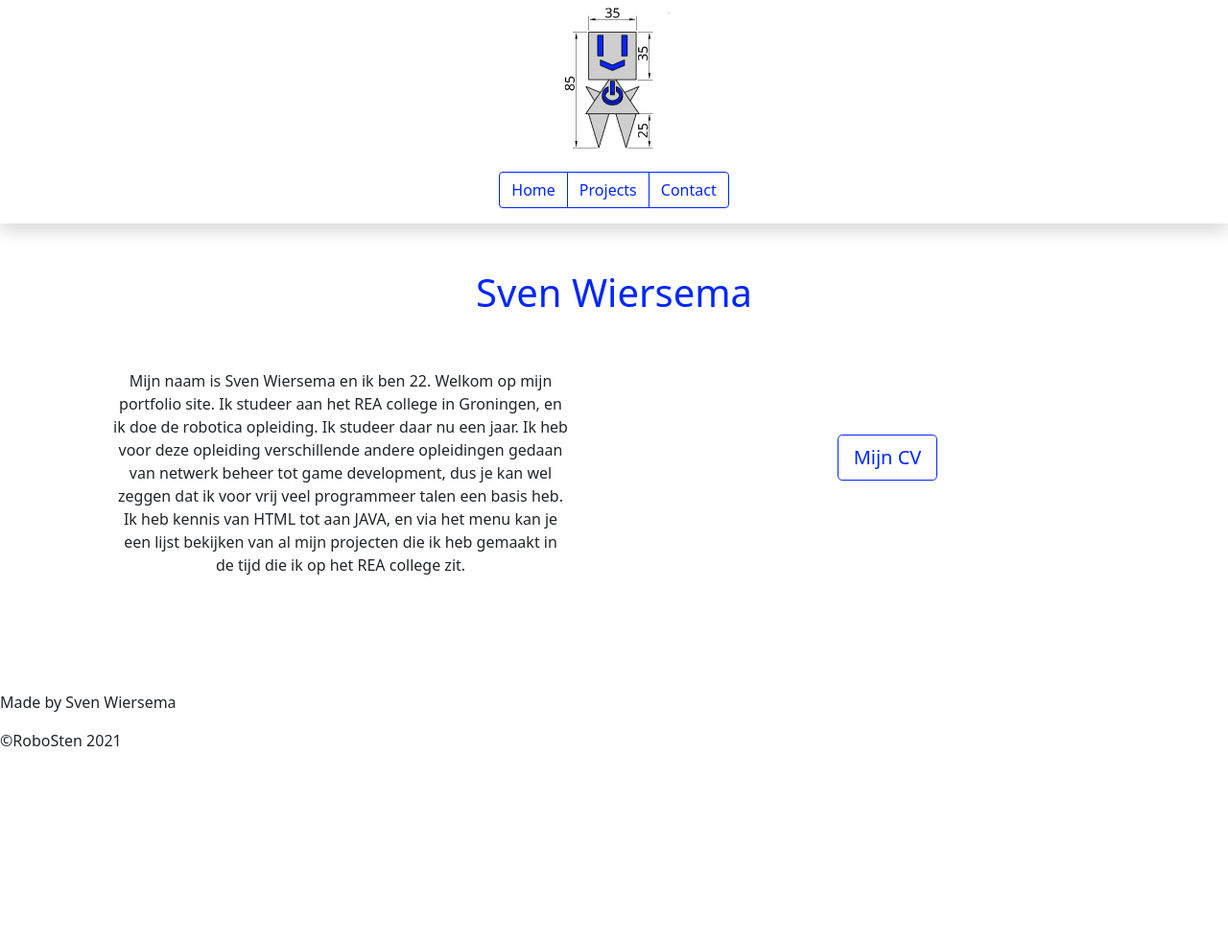
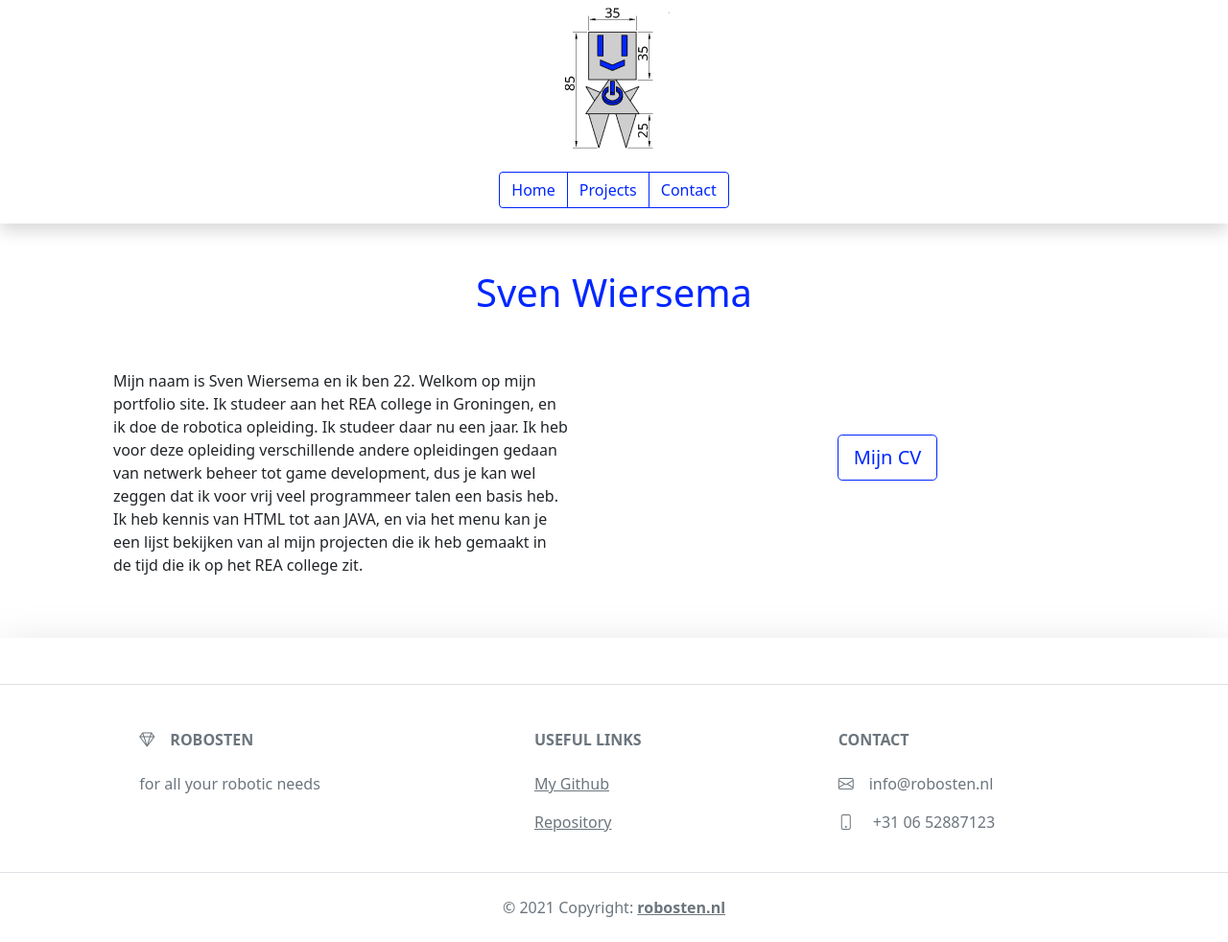
Before and after one commit to Svenwiersema/PFSite, a PHP site: page / in a window 1280 px wide. Shown: the whole page at 96% size. Before the commit the page ends 778 px from the top, so only its background shows below. Run offline with PHP 8.4, Linux system fonts and the light colour scheme; some libraries are stand-ins or nearby versions.

Commit message:
footer and home page

```diff
--- a/contact.php
+++ b/contact.php
@@ -3,7 +3,7 @@
 <?php
 include "snippets/head.php";
 ?>
-<body id="body">
+<body class="d-flex flex-column min-vh-100">
 	<?php
 	include "snippets/header.php";
 	?>
--- a/index.php
+++ b/index.php
@@ -3,17 +3,17 @@
 <?php
 include "snippets/head.php";
 ?>
-<body>
+<body class="d-flex flex-column min-vh-100">
 	<?php
 	include "snippets/header.php";
 	?>
 
-	<div class="container">
+	<div class="container my-5">
 		<div class="row align-items-center">
-			<div class="col col-12 text-center mt-5">
+			<div class="col col-12 text-center">
 				<p class="h1" id="demo">Sven Wiersema</p>
 			</div>
-			<div class="col col-12 col-md-6 px-5 px-md-10 px-lg-20 mt-5 text-center">
+			<div class="col col-12 col-md-6 px-5 px-md-10 px-lg-20 mt-5 text-center text-md-start">
 				<p>
 					Mijn naam is Sven Wiersema en ik ben 22. Welkom op mijn portfolio site. Ik studeer aan het REA college in Groningen, en ik doe de robotica opleiding. Ik studeer daar nu een jaar. Ik heb voor deze opleiding verschillende andere opleidingen gedaan van netwerk beheer tot game development, dus je kan wel zeggen dat ik voor vrij veel programmeer talen een basis heb. Ik heb kennis van HTML tot aan JAVA, en via het menu kan je een lijst bekijken van al mijn projecten die ik heb gemaakt in de tijd die ik op het REA college zit.
 				</p>
--- a/projects.php
+++ b/projects.php
@@ -13,7 +13,7 @@
 <?php
 include "snippets/head.php";
 ?>
-<body id="body">
+<body class="d-flex flex-column min-vh-100">
 	<?php
 	include "snippets/header.php";
 	?>
--- a/snippets/footer.php
+++ b/snippets/footer.php
@@ -1,6 +1,65 @@
-<div class="fixed-bottom">
-	<p>Made by Sven Wiersema</p>
-	<p>&#169RoboSten 2021</p>
-</div>
+<!-- Footer -->
+<footer class="footer text-center text-lg-start shadow-lg text-muted mt-auto">
+  <!-- Section: Social media -->
+  <section class="d-flex justify-content-center justify-content-lg-between p-4 border-bottom">
+    <!-- Right -->
+  </section>
+
+  <!-- Section: Links  -->
+  <section class="">
+    <div class="container text-center text-md-start mt-5">
+      <!-- Grid row -->
+      <div class="row mt-3">
+        <!-- Grid column -->
+        <div class="col-md-3 col-lg-4 col-xl-3 mx-auto mb-4">
+          <!-- Content -->
+          <h6 class="text-uppercase fw-bold mb-4">
+		  <i class="bi bi-gem me-3"></i>RoboSten
+          </h6>
+          <p>
+            for all your robotic needs
+          </p>
+        </div>
+        <!-- Grid column -->
+
+        <!-- Grid column -->
+        <div class="col-md-3 col-lg-2 col-xl-2 mx-auto mb-4">
+          <!-- Links -->
+          <h6 class="text-uppercase fw-bold mb-4">
+            Useful links
+          </h6>
+          <p>
+            <a href="https://github.com/Svenwiersema" class="text-reset">My Github</a>
+          </p>
+          <p>
+            <a href="https://github.com/Svenwiersema/PFSite" class="text-reset">Repository</a>
+          </p>
+        </div>
+        <!-- Grid column -->
+
+        <!-- Grid column -->
+        <div class="col-md-4 col-lg-3 col-xl-3 mx-auto mb-md-0 mb-4">
+          <!-- Links -->
+          <h6 class="text-uppercase fw-bold mb-4">
+            Contact
+          </h6>
+          <p><i class="bi bi-envelope me-3"></i>info@robosten.nl</p>
+          <p><i class="bi bi-phone me-3"></i> +31 06 52887123</p>
+        </div>
+        <!-- Grid column -->
+      </div>
+      <!-- Grid row -->
+    </div>
+  </section>
+  <!-- Section: Links  -->
+
+  <!-- Copyright -->
+  <div class="text-center p-4 border-top">
+    © 2021 Copyright:
+    <a class="text-reset fw-bold" href="https://mdbootstrap.com/">robosten.nl</a>
+  </div>
+  <!-- Copyright -->
+</footer>
+<!-- Footer -->
 <script src="node_modules/jquery/dist/jquery.slim.min.js"></script>
 <script type="module" src="scripts/main.js"></script>
--- a/style/main.scss
+++ b/style/main.scss
@@ -4,6 +4,17 @@ $primary: rgba(0,38,255,255);
 
 @import "../node_modules/bootstrap/scss/bootstrap";
 @import "../node_modules/bootstrap-icons/font/bootstrap-icons.css";
+
+html  {
+    width: 100%;
+    height: 100%;
+    margin: 0px;
+    padding: 0px;
+    overflow-x: hidden;
+}
+body {
+    overflow-x: hidden;
+}
 
 .menu {
     font-size: 3em;
```
Also changed, not shown: style/main.css.
